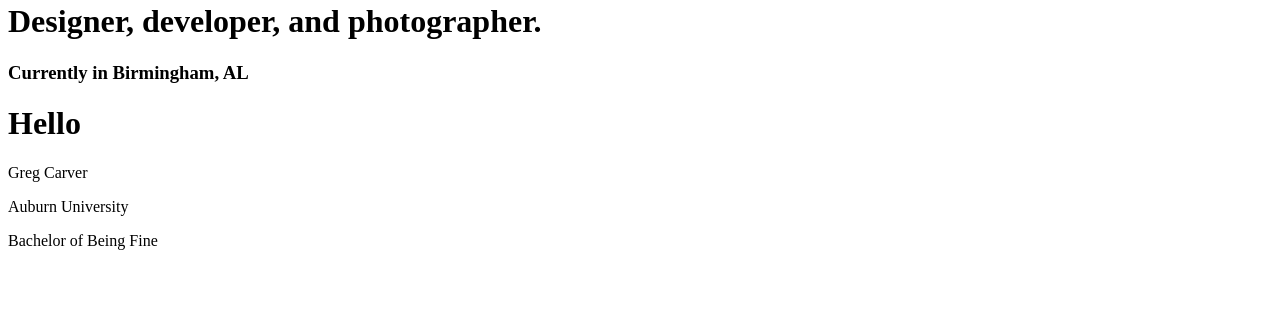
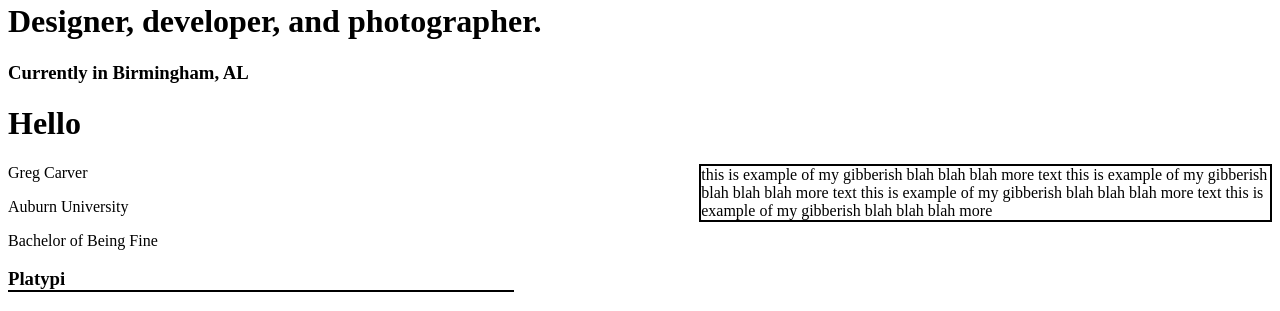
Before and after one commit to gregcarver/Resume, a plain HTML site: page index.html in a window 1280 px wide. Shown: the part 546-857 px from the top of the page. Before the commit the page ends 812 px from the top, so only its background shows below. Drawn offline with Linux system fonts and the light colour scheme.

Commit message:
added borders

```diff
--- a/index.html
+++ b/index.html
@@ -20,11 +20,12 @@
             <h1>Designer, developer, and photographer.</h1>
                 <h3>Currently in Birmingham, AL</h3>
             <h1>Hello</h1>
-                <p>Greg Carver</p>
-                <p>Auburn University</p>
-                <p>Bachelor of Being Fine</p>
-            <div>
-
-            </div>
+                 <div class="gibberish">
+                    this is example of my gibberish blah blah blah more text this is example of my gibberish blah blah blah more text this is example of my gibberish blah blah blah more text this is example of my gibberish blah blah blah more
+                 </div>
+                    <p>Greg Carver</p>
+                    <p>Auburn University</p>
+                    <p>Bachelor of Being Fine</p>
+            <h3 class="bottomBorder">Platypi</h3>
 </body>
 </html>
--- a/style.css
+++ b/style.css
@@ -5,3 +5,13 @@
 .bold{
     font-weight: bold;
 }
+
+.gibberish{
+    float:right;
+    width:45%;
+    border:2px solid black;
+}
+.bottomBorder{
+    border-bottom: 2px solid black;
+    width:40%;
+}
```
